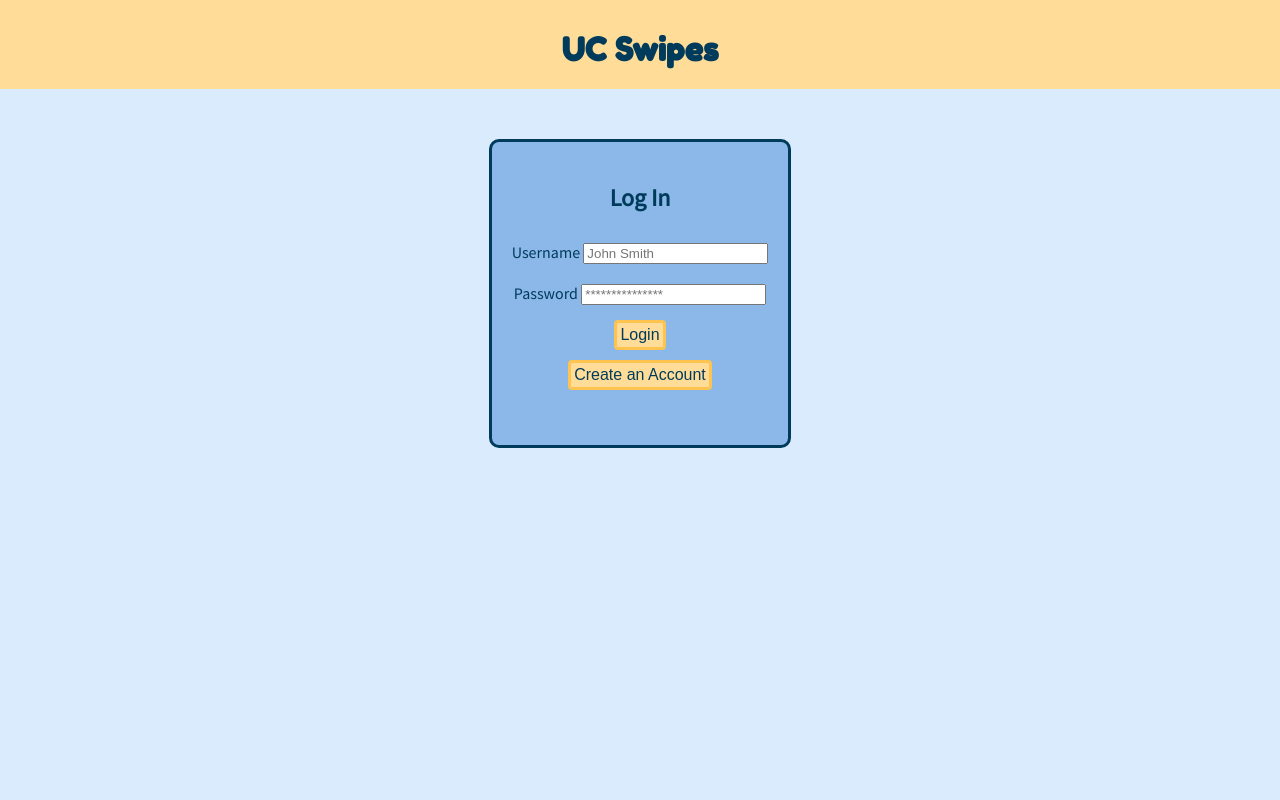
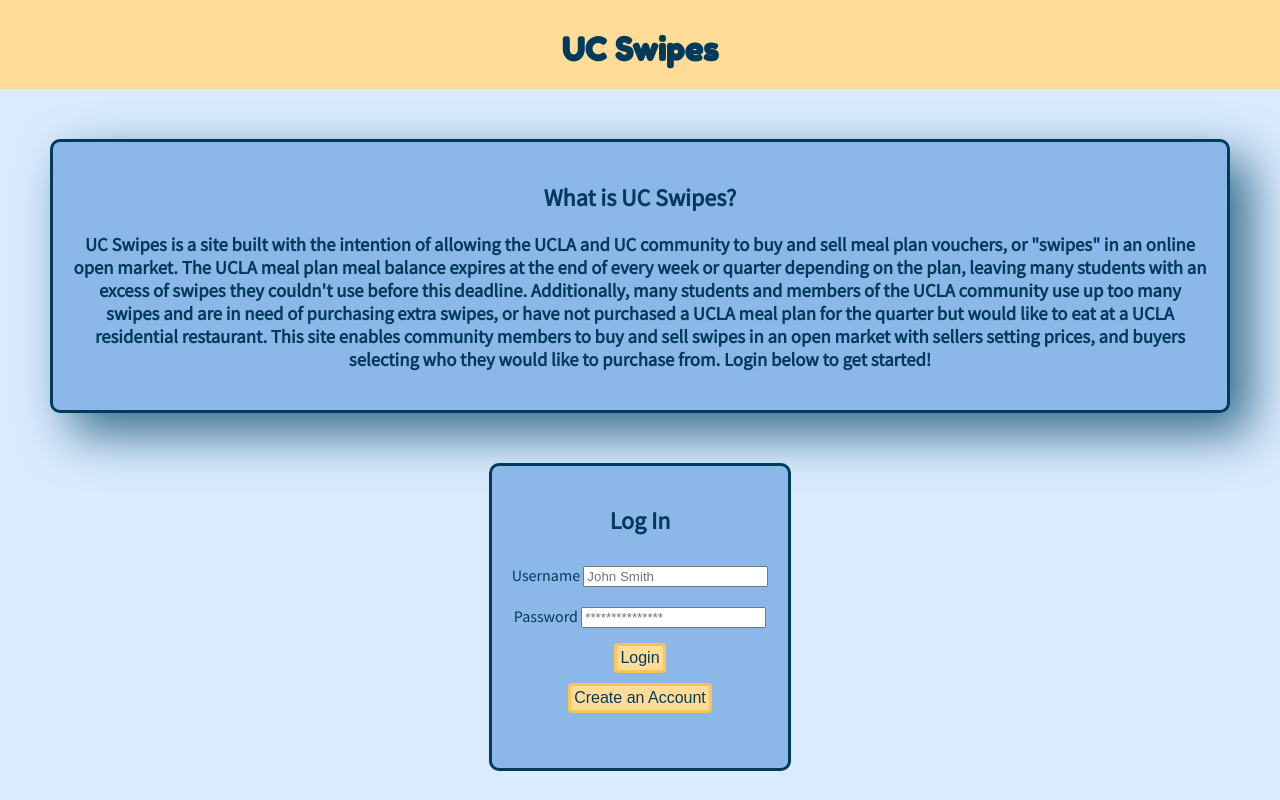
Before and after one commit to chloemaybrandon/UC-Swipes, a React (Create React App) app in the folder frontend/: page / in a window 1280 px wide. Built offline with nearby package versions, Linux system fonts and the light colour scheme.

Commit message:
Add shadow box styling

```diff
--- a/frontend/src/CSS/SearchListings.css
+++ b/frontend/src/CSS/SearchListings.css
@@ -6,6 +6,8 @@
     padding: 10px;
     height: 20%;
     width: 25%;
+    /* box-shadow: 20px 20px 50px 10px white inset; */
+    /* box-shadow: 20px 20px 50px #346b8a; */
 }
 
 .axios_lisitng_container{
@@ -13,6 +15,8 @@
     border-radius: 10px;
     margin: 50px;
     background-color: #8BB8E8;
+    padding: 20px;
+    box-shadow: 20px 20px 50px #346b8a;
 }
 
 .axios_flex_container{
--- a/frontend/src/Pages/EditProfile.js
+++ b/frontend/src/Pages/EditProfile.js
@@ -72,6 +72,7 @@
             <div className="axios_lisitng_container">
             <h3>After editing your personal information, click "Save Changes" to update your profile</h3>
             </div>
+            <div className="axios_lisitng_container">
             <form>
                 <label htmlFor="name">Name </label>
                 <input
@@ -117,6 +118,7 @@
                 <br />
                 <button onClick={handleSubmit}>Save Changes</button>
             </form>
+            </div>
         </div>
     );
 }
--- a/frontend/src/Pages/Login.js
+++ b/frontend/src/Pages/Login.js
@@ -39,6 +39,10 @@
 
     return (
         <div>
+            <div className="axios_lisitng_container">
+                <h2>What is UC Swipes?</h2>
+                <h3>UC Swipes is a site built with the intention of allowing the UCLA and UC community to buy and sell meal plan vouchers, or "swipes" in an online open market. The UCLA meal plan meal balance expires at the end of every week or quarter depending on the plan, leaving many students with an excess of swipes they couldn't use before this deadline. Additionally, many students and members of the UCLA community use up too many swipes and are in need of purchasing extra swipes, or have not purchased a UCLA meal plan for the quarter but would like to eat at a UCLA residential restaurant. This site enables community members to buy and sell swipes in an open market with sellers setting prices, and buyers selecting who they would like to purchase from. Login below to get started!</h3>
+            </div>
             <div className="loginContainer">
                 <h2>Log In</h2>
                 <form>
```
